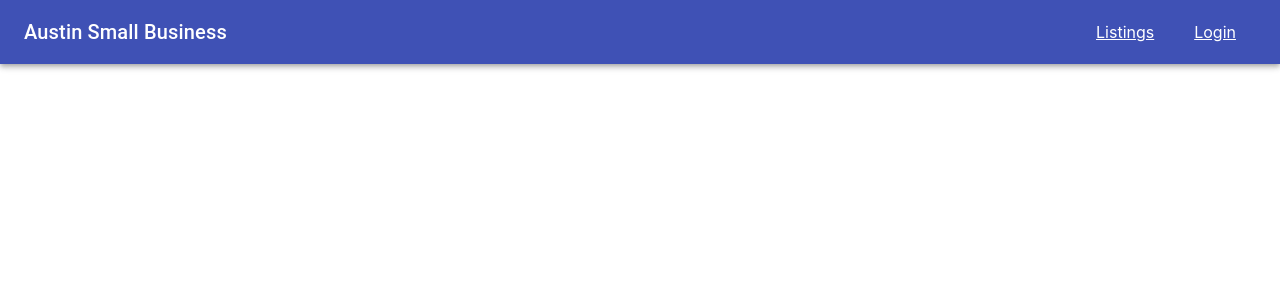
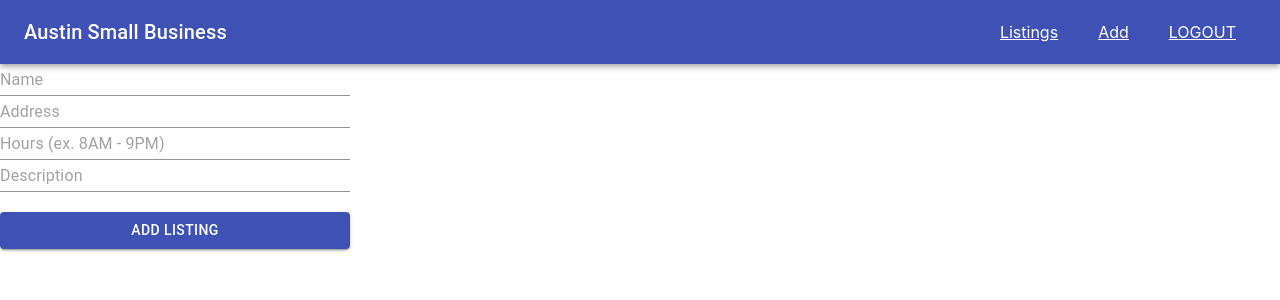
Before and after one commit to jaywiles/small-business, a React (Create React App) app: page /add in a window 1280 px wide. Shown: the top 300 px of the page. Built offline with nearby package versions, Linux system fonts and the light colour scheme.

Commit message:
thursday night progress

```diff
--- a/src/App.js
+++ b/src/App.js
@@ -4,6 +4,8 @@ import Nav from './components/Nav'
 import './App.css'
 import Router from './Router'
 import { BrowserRouter } from 'react-router-dom'
+
+console.log(document.cookie)
 
 function App() {
 // class App extends Component {
--- a/src/Router.js
+++ b/src/Router.js
@@ -17,7 +17,7 @@ const ProtectedRoute = ({component: Component, ...rest}) => {
       {...rest}
       render={(props) => checkAuth()
           ? <Component {...props} />
-          : <Redirect to="/login" />}
+          : <Redirect to="/" />}
       />
   )
 }
@@ -25,11 +25,11 @@ const ProtectedRoute = ({component: Component, ...rest}) => {
 const Router = () => {
   return (
     <Switch>
-      {/* <Route exact path="/" component={Listings}/> */}
+      <Route exact path="/" component={Listings}/>
       {/* how to target each individual business???? */}
-      {/* <Route path="/listing/:id" component={Listing}/> */}
-      {/* <Route path="login" component={Login}/> */}
-      {/* <ProtectedRoute path="/add" component={Add}/> */}
+      <Route path="/listing/:name" component={Listing}/>
+      <Route path="login" component={Login}/>
+      <ProtectedRoute path="/add" component={Add}/>
     </Switch>
   );
 };
--- a/src/components/Add.js
+++ b/src/components/Add.js
@@ -0,0 +1,84 @@
+import React, { Component, Fragment } from 'react'
+import {
+    Button,
+    TextField,
+    Dialog,
+    DialogContent,
+    DialogTitle
+} from '@material-ui/core'
+
+class Add extends Component {
+  state = {
+    name: '',
+    address: '',
+    hours: '',
+    description: '',
+  }
+
+  handleTextChange = (e) => {
+    const newState = { ...this.state }
+    newState[e.target.id] = e.target.value
+    this.setState(newState)
+  }
+
+  handleSubmit = (e) => {
+    e.preventDefault()
+    const newListing = { ...this.state }
+    // last part of next line changed from carTotal
+    newListing.id = this.props.listingTotal + 1
+    delete newListing.open
+    console.log("LISTING: ", newListing)
+    // last part of next line changed from addCar
+    this.props.addListing(newListing)
+  }
+
+  componentDidUpdate = (prevProps, prevState) => {
+    // if (prevState.open !== this.state.open) {
+      this.setState({
+        name: '',
+        address: '',
+        hours: '',
+        description: ''
+      })
+    // }
+  }
+
+  render() {
+    return (
+      <div>
+        <form
+            onSubmit={this.handleSubmit}
+            style={{ display: 'flex', flexDirection: 'column', width: '350px' }}>
+          <TextField
+              id="name"
+              placeholder="Name"
+              value={this.state.name}
+              onChange={this.handleTextChange}
+              required />
+          <TextField
+              id="address"
+              placeholder="Address"
+              value={this.state.address}
+              onChange={this.handleTextChange}
+              required />
+          <TextField
+              id="hours"
+              placeholder="Hours (ex. 8AM - 9PM)"
+              value={this.state.hours}
+              onChange={this.handleTextChange}
+              required />
+          <TextField
+              id="description"
+              placeholder="Description"
+              value={this.state.description}
+              onChange={this.handleTextChange}
+              required />
+          <br />
+          <Button variant="contained" color="primary" type="submit">Add Listing</Button>
+        </form>
+        </div>
+    )
+  }
+}
+
+export default Add
--- a/src/components/Listings.js
+++ b/src/components/Listings.js
@@ -0,0 +1,37 @@
+import React from 'react'
+import { Card, CardContent, CardActions, Divider } from '@material-ui/core'
+import { Link } from 'react-router-dom'
+
+const Listings = (props) => {
+  return (
+    <div>
+      <h1>testing the listings page</h1>
+    </div>
+
+  )
+}
+
+// const Listings = (props) => {
+//   return (
+//     <div className="card-container">
+//       {props.listings.map((listing, index) => (
+//         <Card key={index} className="card">
+//           <CardContent className="text-gray">
+//             <span>{listing.name.toUpperCase()}</span>
+//             <ul>
+//               <li>Address: {listing["address"]}</li>
+//               <li>Hours: {listing["hours"]}</li>
+//               <li>Description: {listing["description"]}</li>
+//             </ul>
+//           </CardContent>
+//           <Divider />
+//           <CardActions style={{ color: 'mediumblue' }}>
+//             <Link to={`/listing/${listing.id}`}>Open Listing</Link>
+//           </CardActions>
+//         </Card>
+//       ))}
+//     </div>
+//   )
+// }
+
+export default Listings;
--- a/src/components/Login.js
+++ b/src/components/Login.js
@@ -0,0 +1,58 @@
+import React, { Component } from 'react'
+import { Redirect } from 'react-router'
+import {
+  TextField,
+  Button,
+  Container
+} from '@material-ui/core'
+
+class Login extends Component {
+  state = {
+    username: '',
+    password: ''
+  }
+
+  handleTextChange = (e) => {
+    const state = { ...this.state }
+    state[e.target.name] = e.target.value
+    this.setState(state)
+  }
+
+  login = (e) => {
+    e.preventDefault()
+    document.cookie = "loggedIn=true"
+    window.location.replace("/")
+  }
+
+  render() {
+    return (
+      <div className="Login">
+        <Container maxWidth="sm">
+          <form className="login-form" onSubmit={this.login}>
+            <TextField
+              required
+              onChange={this.handleTextChange}
+              value={this.state.username}
+              name="username"
+              label="Username"
+              type="text" />
+            <TextField
+              required
+              onChange={this.handleTextChange}
+              value={this.state.password}
+              name="password"
+              label="Password"
+              type="password" />
+            <Button
+              type="submit"
+              className="login-button"
+              variant="contained"
+              color="primary">Login</Button>
+          </form>
+        </Container>
+      </div>
+    );
+  }
+}
+
+export default Login;
--- a/src/components/Nav.js
+++ b/src/components/Nav.js
@@ -9,6 +9,7 @@ const Nav = (props) => {
     color: 'white'
   }
 
+  if (document.cookie = "loggedIn=true") {
     return (
       <AppBar position="relative">
         <Toolbar>
@@ -17,29 +18,120 @@ const Nav = (props) => {
         </Typography>
           <ul className="nav-list">
             <li className="nav-list-item">
-            <Link to="/listings" style={navStyle}>Listings</Link>
+              <Link to="/" style={navStyle}>Listings</Link>
             </li>
-          {props.loggedIn ? (
-            <div>
             <li className="nav-list-item">
               <Link to="/add" style={navStyle}>Add</Link>
             </li>
-              <li className="nav-list-item">
+            <li className="nav-list-item"
+              onClick={() => {
+                document.cookie = "loggedIn=false"
+                window.location.replace("/login")
+              }}>
               <Link to="/" style={navStyle}>LOGOUT</Link>
             </li>
-            </div>
-            ):(
-            <div>
+          </ul>
+        </Toolbar>
+      </AppBar>
+    )
+  } else if (document.cookie = "loggedIn=false") {
+    return (
+      <AppBar position="relative">
+        <Toolbar>
+        <Typography variant="h6" style={{ flexGrow: "1" }}>
+          Austin Small Business
+        </Typography>
+          <ul className="nav-list">
+            <li className="nav-list-item">
+              <Link to="/" style={navStyle}>Listings</Link>
+            </li>
             <li className="nav-list-item">
               <Link to="/login" style={navStyle}>Login</Link>
             </li>
-            </div>
-            )
-          }
           </ul>
         </Toolbar>
       </AppBar>
     )
   }
+}
+
+//   return (
+//     <AppBar position="relative">
+//       <Toolbar>
+//       <Typography variant="h6" style={{ flexGrow: "1" }}>
+//         Austin Small Business
+//       </Typography>
+//         <ul className="nav-list">
+//           <li className="nav-list-item">
+//             <Link to="/listings" style={navStyle}>Listings</Link>
+//           </li>
+//           {document.cookie = "loggedIn=true" ? (
+//             <div>
+//               <li className="nav-list-item">
+//                 <Link to="/add" style={navStyle}>Add</Link>
+//               </li>
+//               <li className="nav-list-item">
+//                 <Link to="/" style={navStyle}>LOGOUT</Link>
+//               </li>
+//             </div>
+//             ):(
+//             <div>
+//               <li className="nav-list-item"
+//                 onClick={() => {
+//                   document.cookie = "loggedIn="
+//                   window.location.replace("/login")
+//                 }}>Login
+//                 {/* <Link to="/login" style={navStyle}>Login</Link> */}
+//               </li>
+//             </div>
+//             )
+//           }
+//         </ul>
+//       </Toolbar>
+//     </AppBar>
+//   )
+// }
 
 export default Nav;
+
+// const Nav = (props) => {
+//   const navStyle = {
+//     color: 'white'
+//   }
+
+//   return (
+//     <AppBar position="relative">
+//       <Toolbar>
+//       <Typography variant="h6" style={{ flexGrow: "1" }}>
+//         Austin Small Business
+//       </Typography>
+//         <ul className="nav-list">
+//           <li className="nav-list-item">
+//             <Link to="/listings" style={navStyle}>Listings</Link>
+//           </li>
+//           {document.cookie = "loggedIn=true" ? (
+//             <div>
+//               <li className="nav-list-item">
+//                 <Link to="/add" style={navStyle}>Add</Link>
+//               </li>
+//               <li className="nav-list-item">
+//                 <Link to="/" style={navStyle}>LOGOUT</Link>
+//               </li>
+//             </div>
+//             ):(
+//             <div>
+//               <li className="nav-list-item"
+//                 onClick={() => {
+//                   document.cookie = "loggedIn="
+//                   window.location.replace("/login")
+//                 }}>Login
+//                 {/* <Link to="/login" style={navStyle}>Login</Link> */}
+//               </li>
+//             </div>
+//             )
+//           }
+//         </ul>
+//       </Toolbar>
+//     </AppBar>
+//   )
+// }
--- a/src/redux/actions.js
+++ b/src/redux/actions.js
@@ -0,0 +1 @@
+// need addListing (like addCar) - ref cont/Add.js
```
Also changed, not shown: src/containers/Add.js (added, +11 -0 lines), src/containers/Listing.js (added, +10 -0 lines), src/containers/Listings.js (added, +10 -0 lines). Lines whose indentation alone changed are shown as unchanged.
